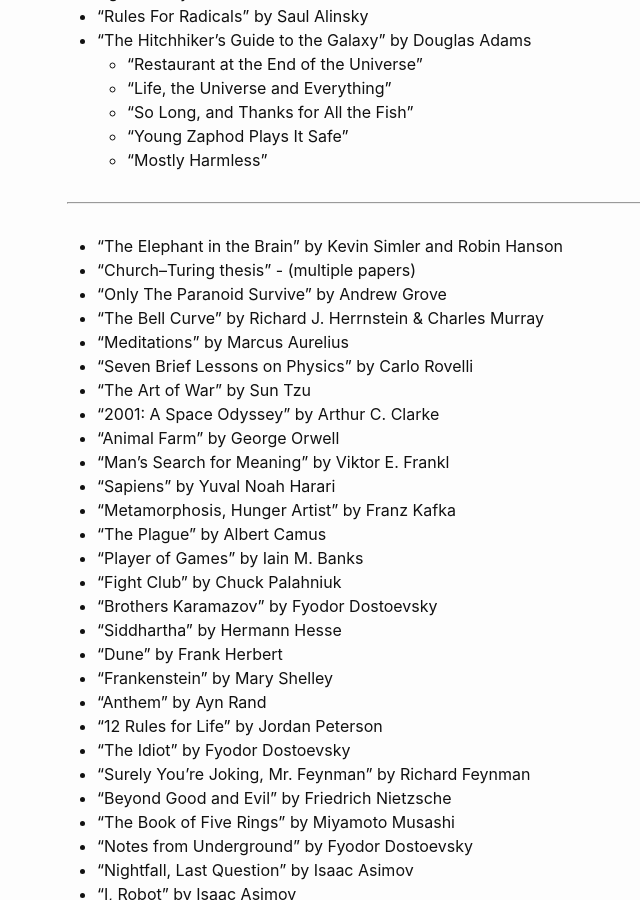
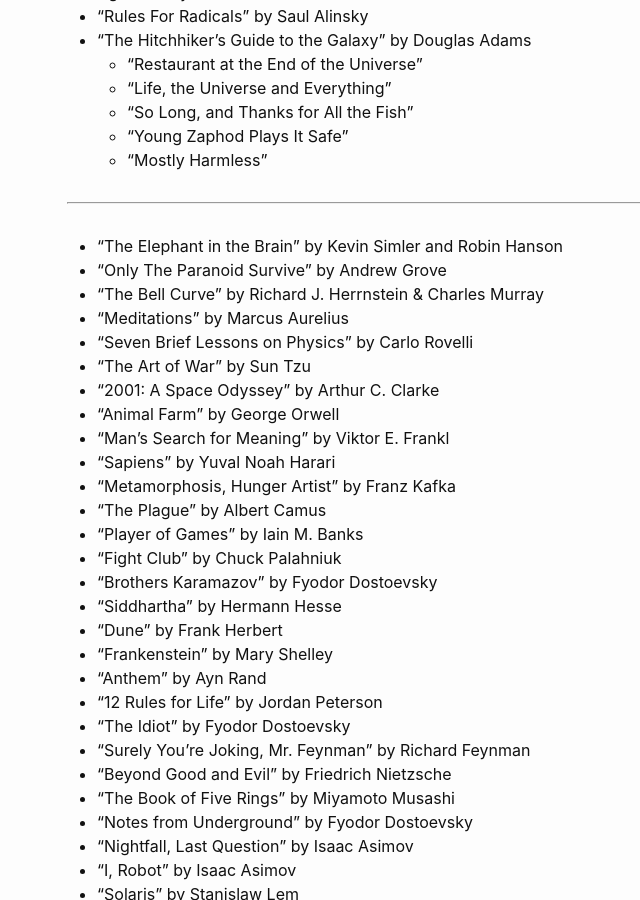
Before and after one commit to m1m0ve/michaelvoropanov.github.io, a Jekyll site: the page built from _posts/2023-11-30-reading-list.md, in a window 1280 px wide and 900 px high, scrolled down 337 px. Shown: the whole window, without its empty margins (203-843 px from the left). Built offline with Jekyll 4.4.1, drawn with Linux system fonts in a browser that asks for light colours.

Commit message:
Removed papers

```diff
--- a/_posts/2023-11-30-reading-list.md
+++ b/_posts/2023-11-30-reading-list.md
@@ -18,7 +18,6 @@
 
 ---
  - "The Elephant in the Brain" by Kevin Simler and Robin Hanson
- - "Church–Turing thesis" - (multiple papers)
  - "Only The Paranoid Survive" by Andrew Grove
  - "The Bell Curve" by Richard J. Herrnstein & Charles Murray
  - "Meditations" by Marcus Aurelius
```
